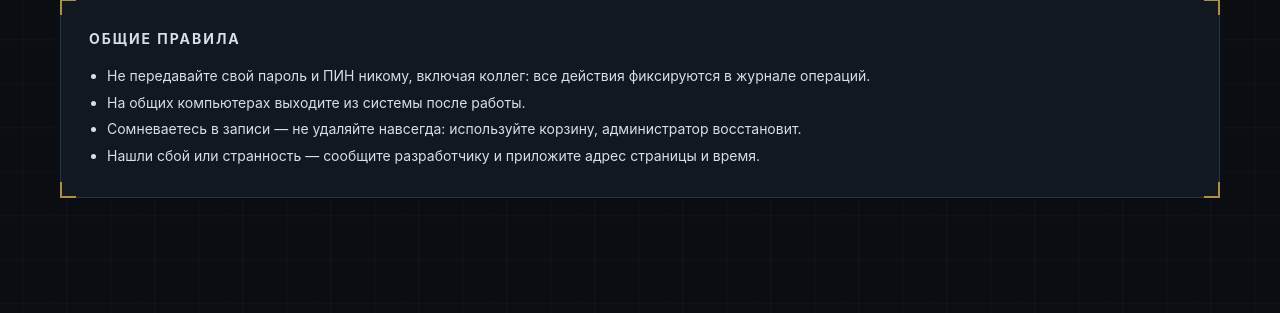
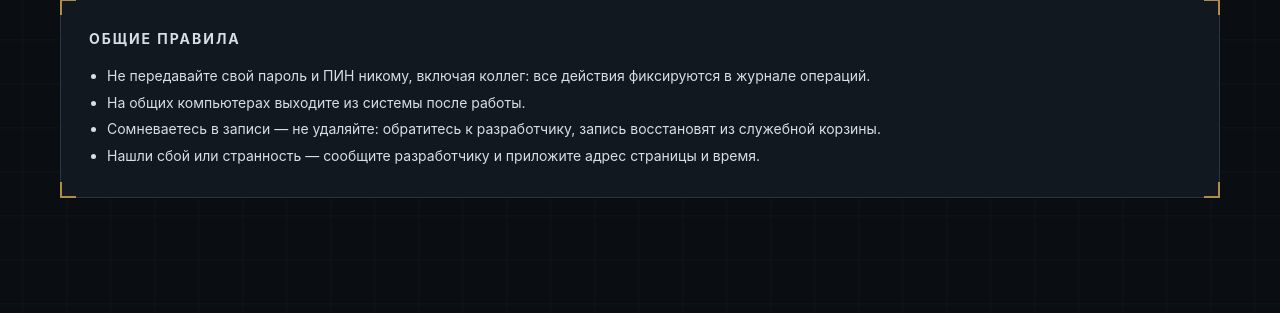
Before and after one commit to Anon2200/patrol-system, a FastAPI app: template templates/help.html in a window 1280 px wide. Shown: the part 115-428 px from the top of the page. Run offline with FastAPI, Linux system fonts and the light colour scheme; the template is opened without the code that fills it, so the values that code supplies are empty.

Commit message:
Update help.html

```diff
--- a/templates/help.html
+++ b/templates/help.html
@@ -50,7 +50,7 @@
             <h3 style="margin-bottom: 14px; letter-spacing: 0.14em; text-transform: uppercase; font-size: 14px;">Администратору: таблица и обработка</h3>
             <ul style="padding-left: 18px; line-height: 1.9; font-size: 14px;">
                 <li>Фильтры и пресеты: «Сегодня», «Эта неделя», «С комментариями», «Девианты». Глобальный поиск ищет по студенту, патрульному, группе и комментарию.</li>
-                <li>Кнопка «Удалить» перемещает запись в корзину. В корзине запись живёт 30 дней: можно восстановить или удалить навсегда.</li>
+                <li>Кнопка «Удалить» убирает запись из рабочего списка. Удалённые записи хранятся в служебной корзине 30 дней; восстановление выполняет разработчик.</li>
                 <li>Чекбоксы слева выделяют строки для массового удаления или экспорта выбранных.</li>
                 <li>Клик по ФИО студента открывает его досье: все нарушения, графики по типам и месяцам, кто фиксировал.</li>
             </ul>
@@ -63,7 +63,6 @@
                 <li>«Экспорт CSV» — это ваша резервная копия записей. Делайте её регулярно; восстановление из CSV пропускает дубликаты.</li>
                 <li>«Девианты»: список студентов с порогом нарушений и выше. Порог и сброс учёта — в «Настройках».</li>
                 <li>«Качество данных»: группы без отделения, пустые поля, разные написания фамилий, подозрительные дубли с кнопкой удаления дубля.</li>
-                <li>«Журнал операций»: кто и когда входил, добавлял, правил, удалял, экспортировал. Основа для разборов ситуаций.</li>
                 <li>«Настройки»: ПИН патруля, пароль администратора, порог девианта, типы нарушений и отделения — без правки кода.</li>
             </ul>
         </div>
@@ -76,6 +75,8 @@
                 <li>«Система»: паспорт здоровья — версия, аптайм, счётчики таблиц, размер базы, даты экспорта и бэкапа, предупреждения безопасности.</li>
                 <li>«Журнал ошибок»: все сбои 500 с адресом страницы и текстом; читается без входа на хостинг.</li>
                 <li>«Резерв и сессии»: полный бэкап файла базы, восстановление из файла с автостраховкой, экстренный сброс всех сессий.</li>
+                <li>«Корзина»: удалённые администраторами записи хранятся 30 дней; здесь их можно восстановить или удалить навсегда.</li>
+                <li>«Журнал операций»: кто и когда входил, добавлял, правил, удалял, экспортировал — по всем ролям системы.</li>
                 <li>Пароль разработчика задаётся переменной окружения DEV_PASSWORD на хостинге; пароль администратора меняется в «Настройках».</li>
             </ul>
         </div>
@@ -86,7 +87,7 @@
             <ul style="padding-left: 18px; line-height: 1.9; font-size: 14px;">
                 <li>Не передавайте свой пароль и ПИН никому, включая коллег: все действия фиксируются в журнале операций.</li>
                 <li>На общих компьютерах выходите из системы после работы.</li>
-                <li>Сомневаетесь в записи — не удаляйте навсегда: используйте корзину, администратор восстановит.</li>
+                <li>Сомневаетесь в записи — не удаляйте: обратитесь к разработчику, запись восстановят из служебной корзины.</li>
                 <li>Нашли сбой или странность — сообщите разработчику и приложите адрес страницы и время.</li>
             </ul>
         </div>
```
